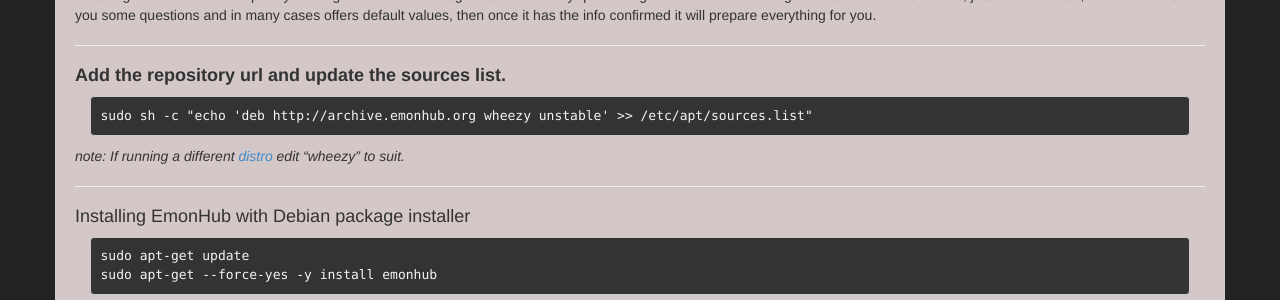
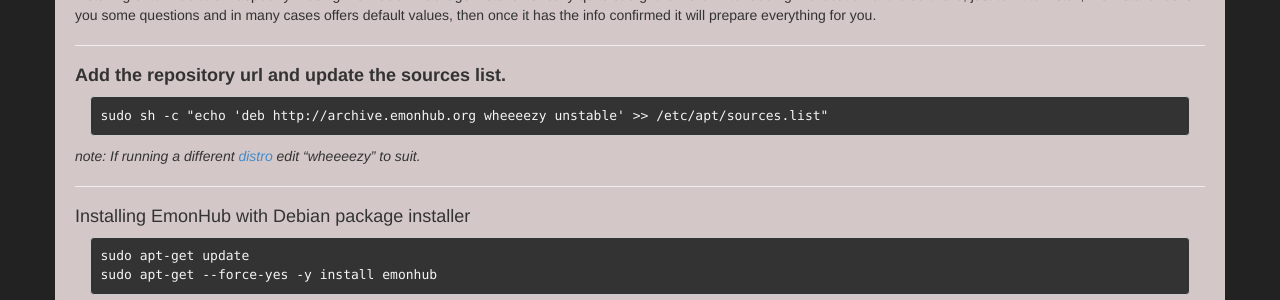
Before and after one commit to otherWIP/otherwip.github.io, a Jekyll site: the page built from documentation/install/raspberrypi/index.md, in a window 1280 px wide and 924 px high. Shown: the part 298-598 px from the top of the window. Built offline with Jekyll 4.4.1, drawn with Linux system fonts in a browser that asks for light colours; nearby versions of some CDN libraries.

Commit message:
Update index.md

```diff
--- a/documentation/install/raspberrypi/index.md
+++ b/documentation/install/raspberrypi/index.md
@@ -22,7 +22,7 @@ Installing emonHub to a RaspberryPi using the Debian Package Installer is really
 
 ----------
 
-{% include step/wheezy2src.md dist="wheezy"%}
+{% include step/wheezy2src.md dist="wheeeezy"%}
 
 ----
 
```
